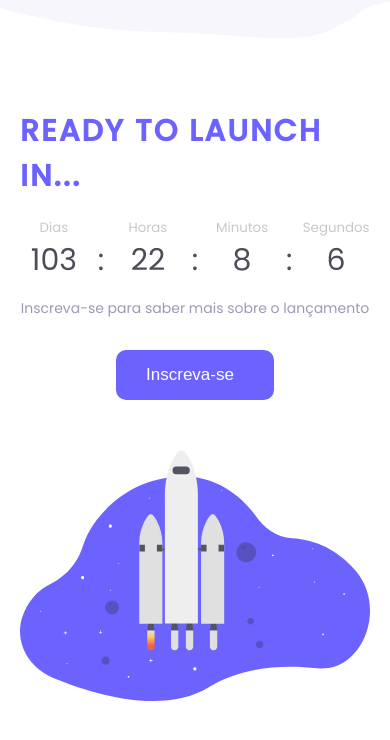
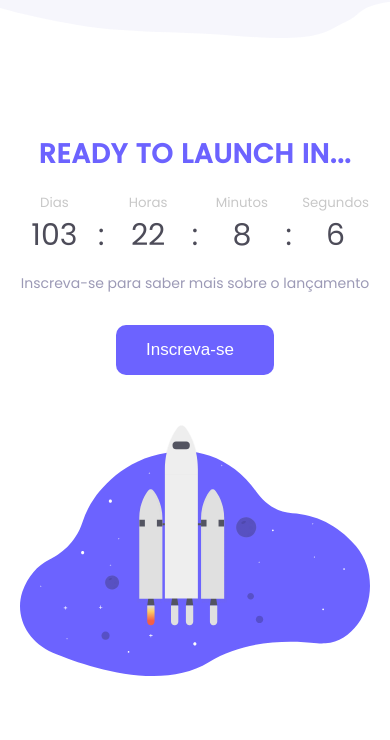
Before and after one commit to gemario/countdown-discover, a plain HTML site: page index.html in a window 390 px wide. Drawn offline with Linux system fonts and the light colour scheme; some icons are missing.

Commit message:
ajustes na responsividade (mobile)

```diff
--- a/style.css
+++ b/style.css
@@ -167,6 +167,14 @@ main {
   }
 }
 
+@media (max-width: 415px) {
+  .timer-container h1 {
+    font-size: 2.7rem;
+    letter-spacing: .7px;
+    text-align: center;
+  }
+}
+
 @media (max-width: 385px) {
   .timer-container .timer {
     gap: 0.5rem;
```
